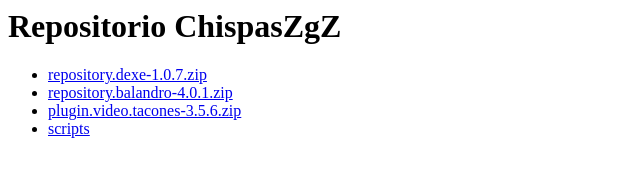
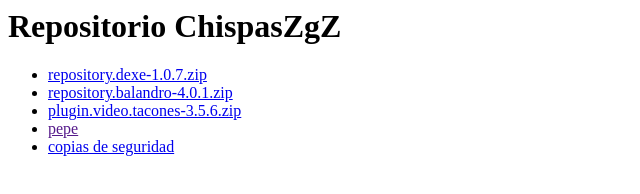
Before and after one commit to chispaszgz/chispaszgz.github.io, a plain HTML site: page index.html in a window 1280 px wide. Shown: the whole page, without its empty margins (0-640 px from the left). Drawn offline with Linux system fonts and the light colour scheme.

Commit message:
Update index.html

```diff
--- a/index.html
+++ b/index.html
@@ -5,7 +5,8 @@
       <li><a href="repository.dexe-1.0.7.zip">repository.dexe-1.0.7.zip</a></li>
       <li><a href="repository.balandro-4.0.1.zip">repository.balandro-4.0.1.zip</a></li>
       <li><a href="plugin.video.tacones-3.5.6.zip">plugin.video.tacones-3.5.6.zip</a></li>
-      <li><a href="copias_seguridad/">scripts</a></li>
+      <li><a href="">pepe</a></li>
+      <li><a href="copias_seguridad/">copias de seguridad</a></li>
     </ul>
   </body>
 </html>
```
